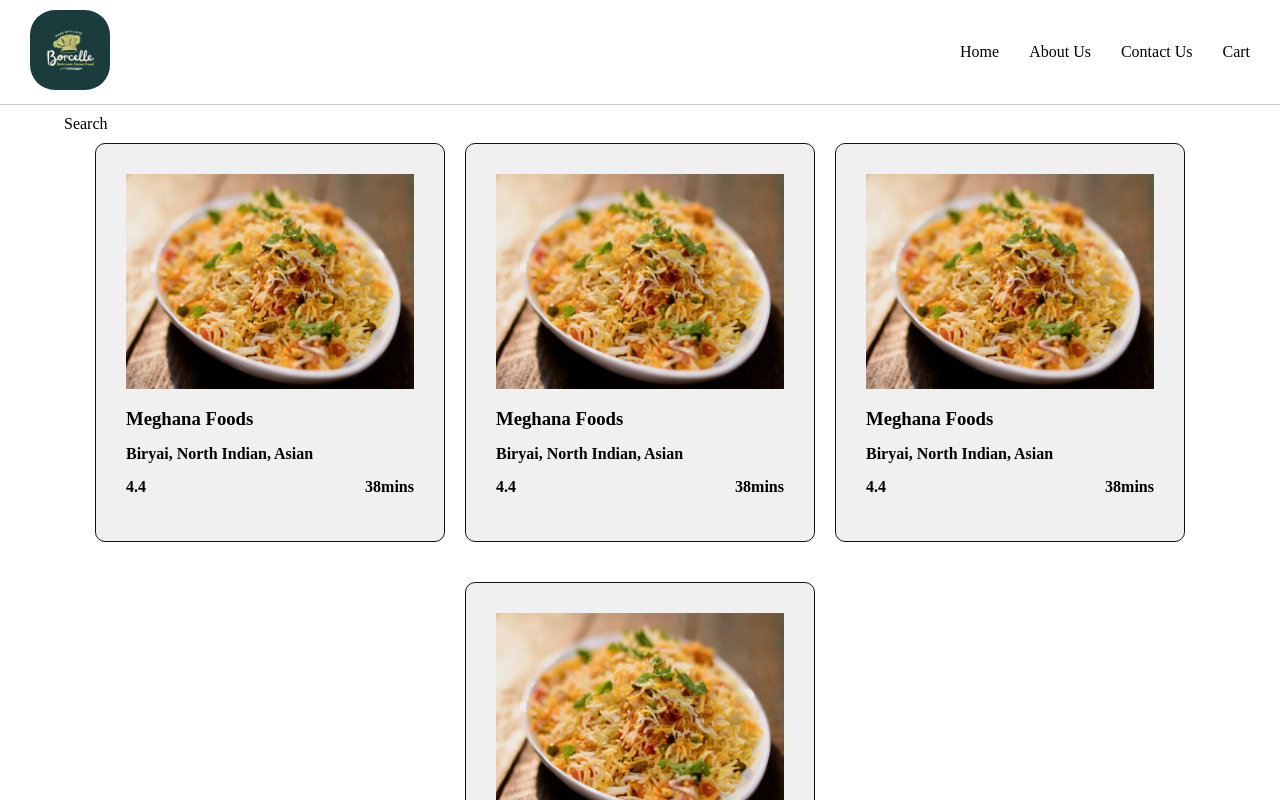
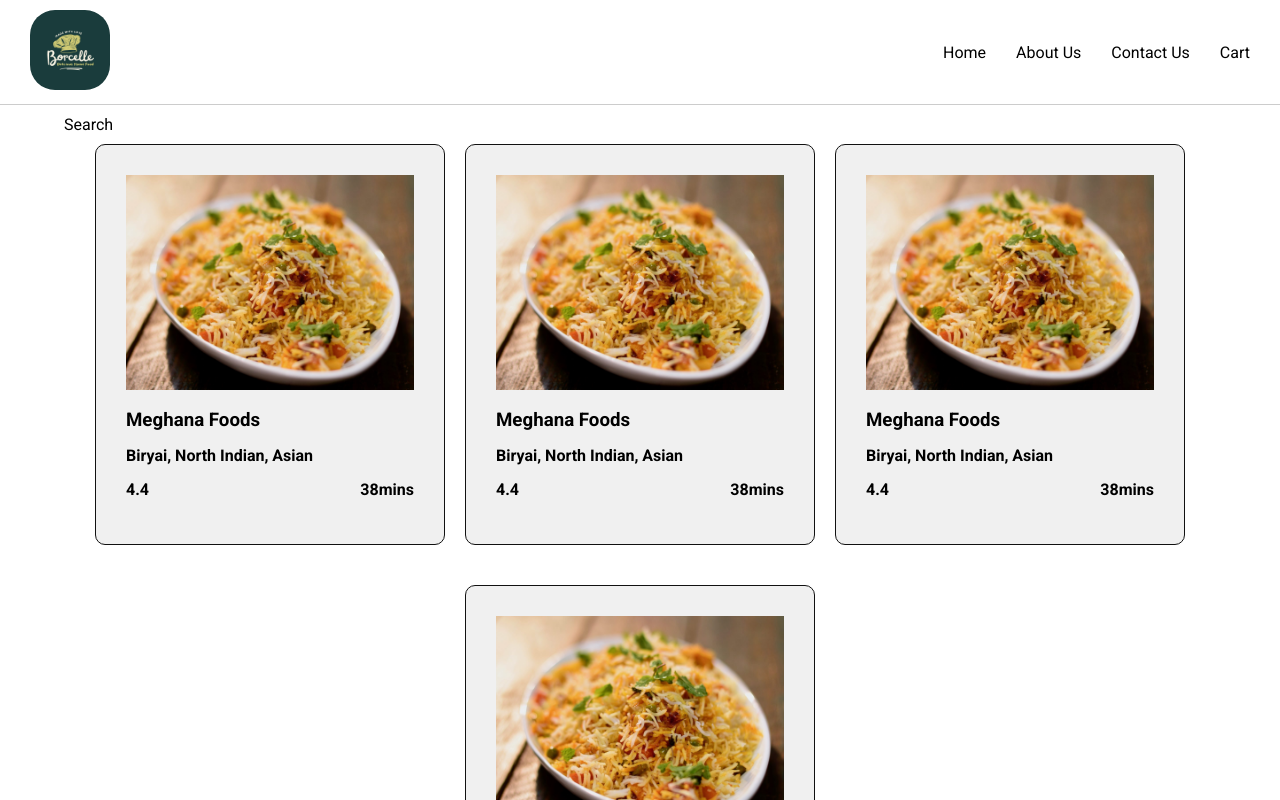
Before and after one commit to bhargavgopal-lanke/React-New, a React (Vite) app: page / in a window 1280 px wide. Built offline with nearby package versions, Linux system fonts and the light colour scheme.

Commit message:
font afmily added.

```diff
--- a/App.css
+++ b/App.css
@@ -6,6 +6,7 @@
   width: 100%;
   height: 100%;
   overflow-x: hidden;
+  font-family: "Roboto", sans-serif;
 }
 
 .header {
--- a/index.html
+++ b/index.html
@@ -4,6 +4,9 @@
     <meta charset="UTF-8" />
     <meta name="viewport" content="width=device-width, initial-scale=1.0" />
     <title>React App from scratch</title>
+    <link rel="preconnect" href="https://fonts.googleapis.com">
+    <link rel="preconnect" href="https://fonts.gstatic.com" crossorigin>
+    <link href="https://fonts.googleapis.com/css2?family=Roboto:ital,wght@0,100;0,300;0,400;0,500;0,700;0,900;1,100;1,300;1,400;1,500;1,700;1,900&display=swap" rel="stylesheet">
     <link rel="stylesheet" href="./App.css" />
   </head>
   <div>
```
